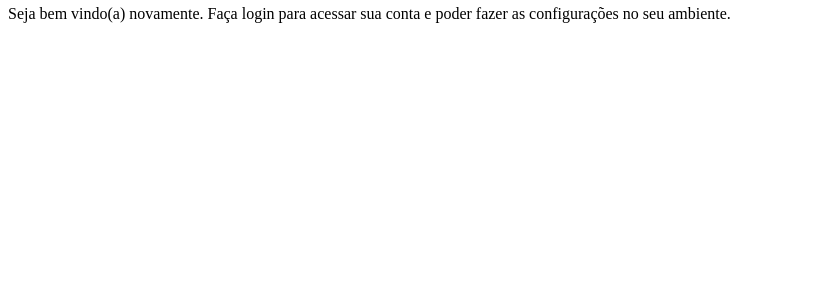
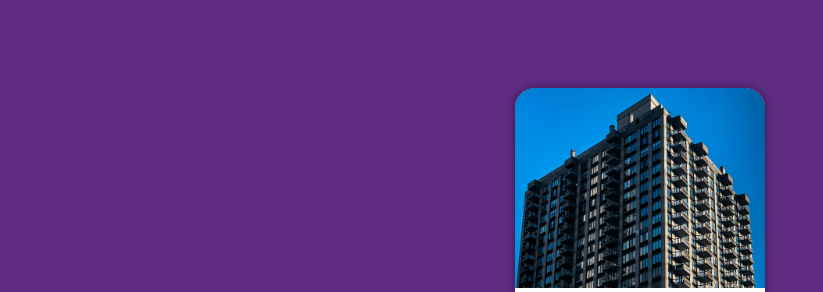
Before and after one commit to emanuelrf7/projeto-login, a plain HTML site: page index.html in a window 1280 px wide. Shown: the part 62-354 px from the top of the page, without its empty margins (0-823 px from the left). Drawn offline with Linux system fonts and the light colour scheme.

Commit message:
Atualizei o projeto

```diff
--- a/styles/style.css
+++ b/styles/style.css
@@ -5,3 +5,49 @@
     Verde: #49A09D
     Lilás: #5F2C82
 */
+
+* {
+    font-family: system-ui, -apple-system, BlinkMacSystemFont, 'Segoe UI', Roboto, Oxygen, Ubuntu, Cantarell, 'Open Sans', 'Helvetica Neue', sans-serif;
+    margin: 0px;
+    padding: 0px;
+    box-sizing: border-box;
+}
+
+html, body {
+    background-color: #5F2C82;
+    height: 100vh;
+    width: 100vw;
+}
+
+main {
+    position: relative;
+    height: 100vh;
+    width: 100vw;
+}
+
+section#login {
+    position: absolute;
+    top: 50%;
+    left: 50%;
+    transform: translate(-50%, -50%);
+    overflow: hidden;
+
+    background-color: white;
+    width: 250px;
+    height: 500px;
+    border-radius: 20px;
+    box-shadow: 0px 0px 10px rgba(0, 0, 0, 0.450);
+}
+
+section#login > div#imagem {
+    display: block;
+    background: #5F2C82 url(../img/metal.jpg) no-repeat;
+    background-size: cover;
+    background-position: left top;
+    height: 200px;
+}
+
+section#login > div#formulario {
+    display: block;
+    padding: 10px;
+}
```
Also changed, not shown: index.html (+1 -1 lines).
